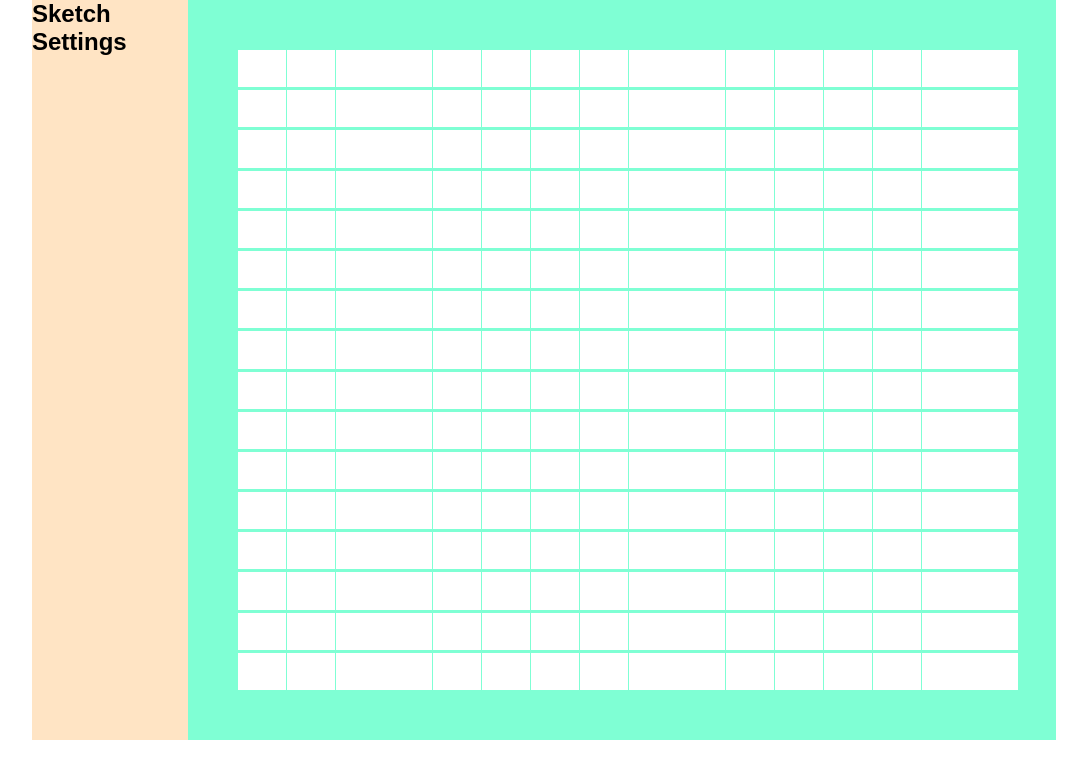
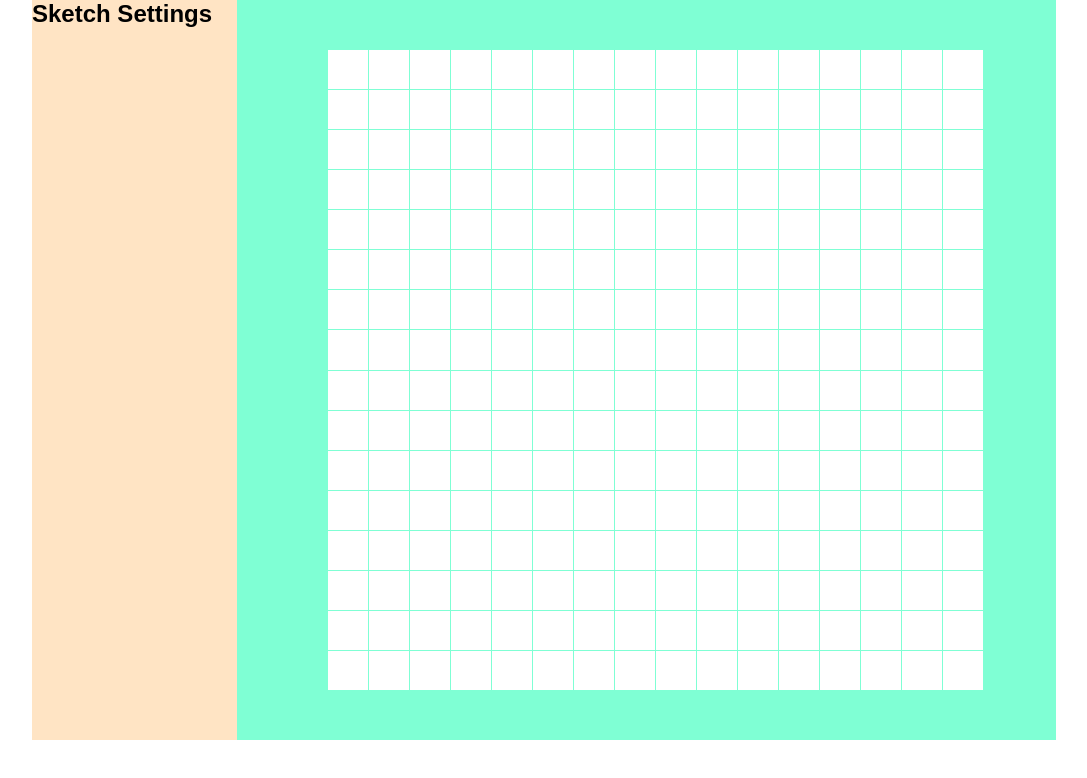
Before and after one commit to dingkandesign/etch, a plain HTML site: page index.html in a window 1280 px wide. Shown: the whole page, without its empty margins (96-1183 px from the left). Drawn offline with Linux system fonts and the light colour scheme.

Commit message:
Fixing upstream

```diff
--- a/script.js
+++ b/script.js
@@ -1,7 +1,4 @@
-const sketch = document.querySelector('.sketch');
-
-
-
+//functions
 function createGrid(n) {
   for (let i = 1; i <= n; i++) {
     const divColumn = document.createElement('div');
@@ -21,14 +18,18 @@ function createGrid(n) {
   }
 }
 
+const sketch = document.querySelector('.sketch');
+
 createGrid(16);
 
+// must come after createGrid so there actually are sketchPixels
 const pixels = document.querySelectorAll('.sketchPixel');
+
+// highlight the mouseover target
 pixels.forEach((pixel) => {
   pixel.addEventListener(
     "mouseover",
     (event) => {
-      // highlight the mouseover target
       event.target.style.backgroundColor = "black";
     },
     false,
--- a/style.css
+++ b/style.css
@@ -26,23 +26,22 @@
 
 .sketch {
   display: flex;
-  justify-content: space-between;
+  justify-content: center;
   height: 80vh;
   width: 90%;
   padding: 50px;
-  gap: 0;
+  gap: 1px;
 }
 
 .divColumn {
   display: flex;
   flex-direction: column;
-  flex: 1;
-  gap: 3px;
+  justify-content: center;
+  gap: 1px;
 }
 
 .sketchPixel {
   background-color: white;
-
-  width: 48px;
-  height: 48px;
+  width: 40px;
+  height: 40px;
 }
```
